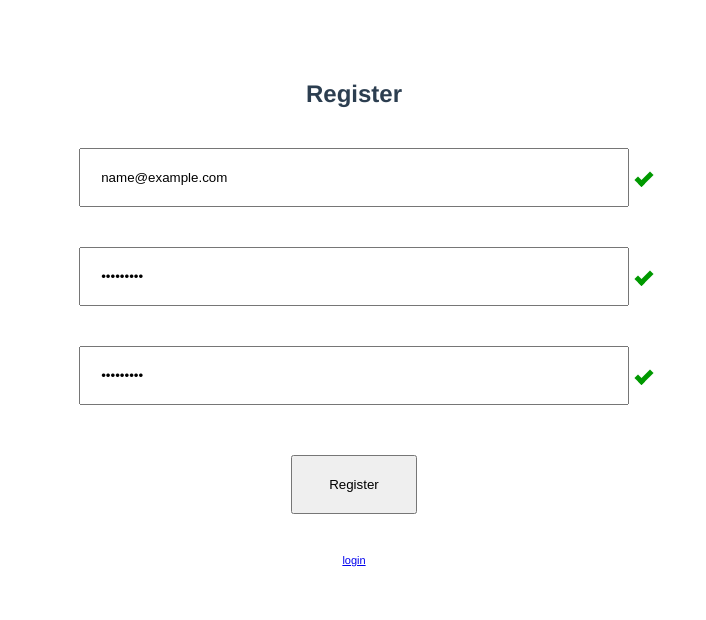
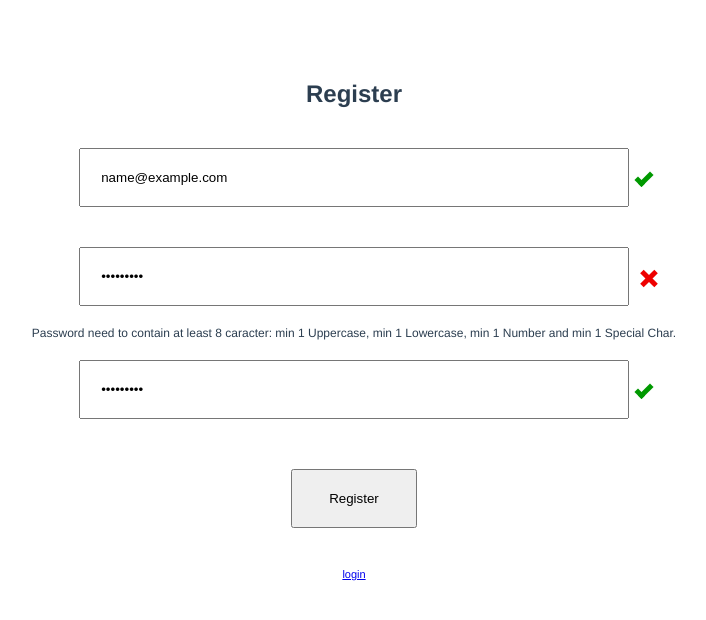
Before and after one commit to flobrflo/urss, a Vue app: page /register in a window 1280 px wide. Both pictures are taken after typing "name@example.com", "Sample123", "Sample123" into the empty fields and a click on the input "Register". Shown: the top 620 px of the page, without its empty margins (286-992 px from the left). Built offline with nearby package versions, Linux system fonts and the light colour scheme; no server answers.

Commit message:
validate password on register

```diff
--- a/src/components/RegisterPage.vue
+++ b/src/components/RegisterPage.vue
@@ -16,6 +16,9 @@
       <div v-if="password_valid === null" class="nomark"></div>
       <div v-if="password_valid" class="checkmark"></div>
       <div v-if="password_valid != null && !password_valid" class="crossmark"></div>
+    </div>
+    <div class="form-row" v-if="password_valid != null && !password_valid">
+      <div class="small">Password need to contain at least 8 caracter: min 1 Uppercase, min 1 Lowercase, min 1 Number and min 1 Special Char.</div>
     </div>
 
     <div class="form-row">
@@ -77,7 +80,7 @@ export default {
       }
     },
     validatePassword(password) {
-      if (password) {
+      if (/^(?=.*[a-z])(?=.*[A-Z])(?=.*\d)(?=.*[!@#$%^&*()\-_=+{};:,<.>]).{8,}$/.test(password)) {
         this.password_valid = true;
       } else {
         this.password_valid = false;
@@ -141,6 +144,9 @@ span {
   margin-top: 20px;
   font-size: 11px;
 }
+.small {
+  font-size: 12px;
+}
 
 .nomark {
   position:relative;
```
